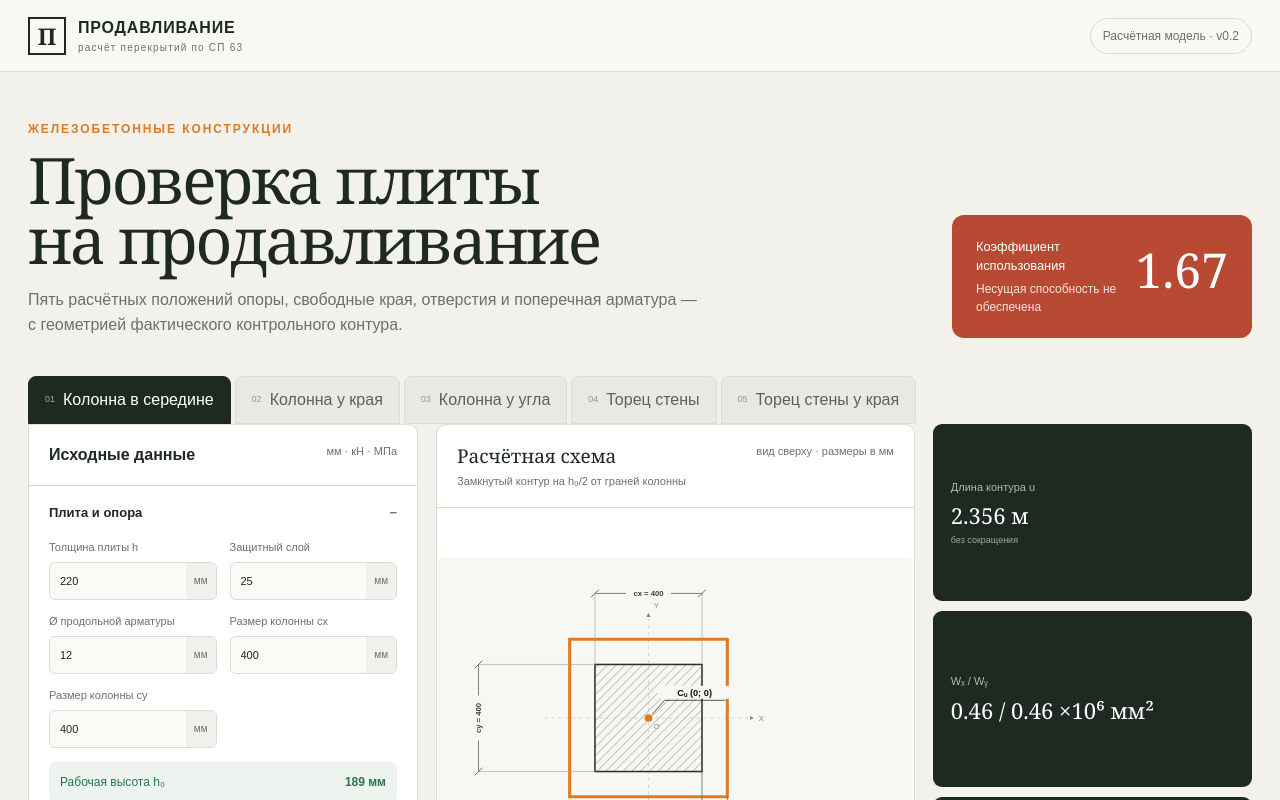
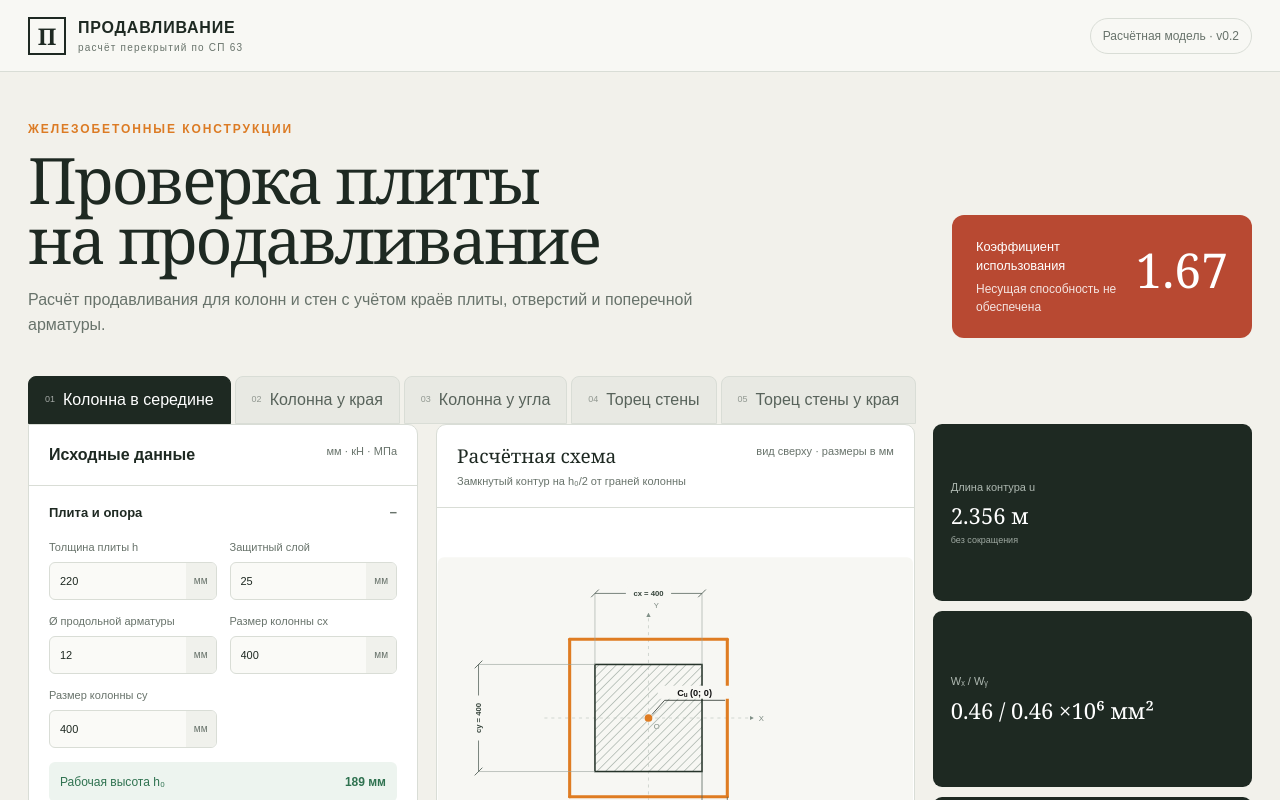
Before and after one commit to TeoMekh/ProdavlivaniyeSP63, a Next.js app: page / in a window 1280 px wide. Shown: the top 800 px of the page. Built offline with nearby package versions, Linux system fonts and the light colour scheme.

Commit message:
Simplify calculator introduction

```diff
--- a/app/page.tsx
+++ b/app/page.tsx
@@ -203,7 +203,7 @@ export default function Home(){
   };
   return <main>
     <header><div className="brand"><span>П</span><div><strong>ПРОДАВЛИВАНИЕ</strong><small>расчёт перекрытий по СП 63</small></div></div><div className="status">Расчётная модель · v0.2</div></header>
-    <section className="hero"><div><p className="eyebrow">Железобетонные конструкции</p><h1>Проверка плиты<br/>на продавливание</h1><p>Пять расчётных положений опоры, свободные края, отверстия и поперечная арматура — с геометрией фактического контрольного контура.</p></div><div className={`verdict ${governingEta<=1?"ok":"bad"}`}><small>Коэффициент использования</small><strong>{Number.isFinite(governingEta)?governingEta.toFixed(2):"—"}</strong><span>{governingEta<=1?"Несущая способность обеспечена":"Несущая способность не обеспечена"}</span></div></section>
+    <section className="hero"><div><p className="eyebrow">Железобетонные конструкции</p><h1>Проверка плиты<br/>на продавливание</h1><p>Расчёт продавливания для колонн и стен с учётом краёв плиты, отверстий и поперечной арматуры.</p></div><div className={`verdict ${governingEta<=1?"ok":"bad"}`}><small>Коэффициент использования</small><strong>{Number.isFinite(governingEta)?governingEta.toFixed(2):"—"}</strong><span>{governingEta<=1?"Несущая способность обеспечена":"Несущая способность не обеспечена"}</span></div></section>
     <nav className="caseTabs">{(Object.keys(cases) as CaseType[]).map(k=><button className={kind===k?"active":""} onClick={()=>setKind(k)} key={k}><small>{cases[k].n}</small>{cases[k].label}</button>)}</nav>
     <div className="workspace">
       <aside>
```
